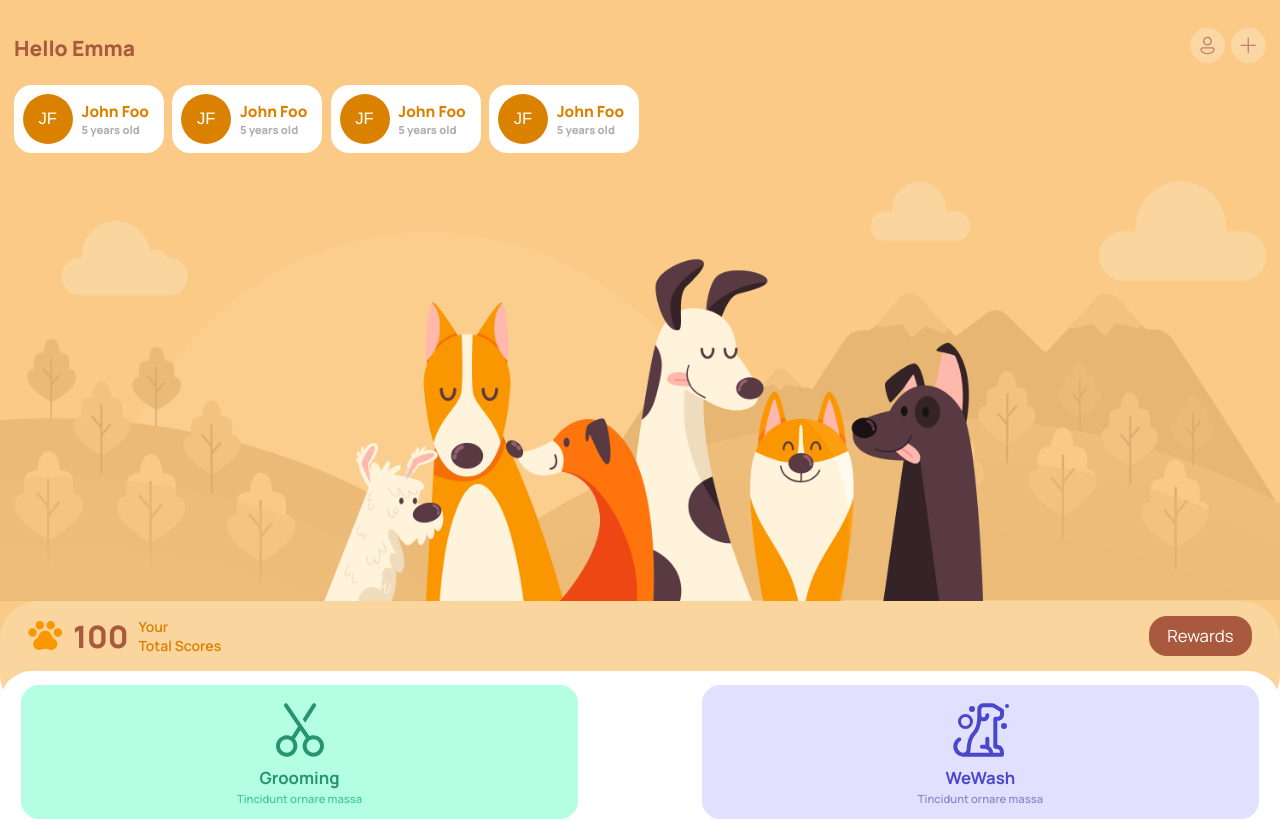
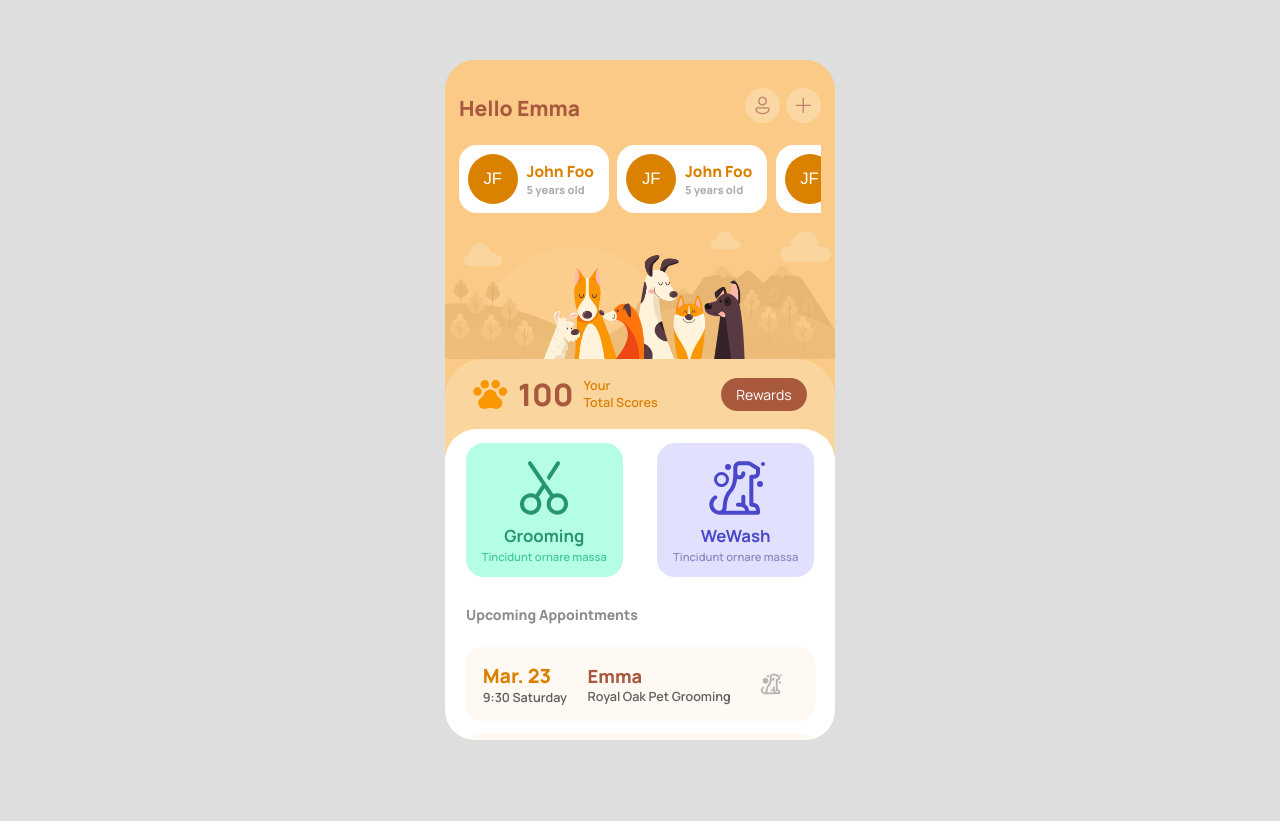
Before and after one commit to ovuruska/react-typescript-web-app-2, a React (Vite) app: page / in a window 1280 px wide. Shown: the top 821 px of the page. After the commit the page ends 800 px from the top, so only its background shows below. Built offline with nearby package versions, Linux system fonts and the light colour scheme.

Commit message:
pc adaptation

```diff
--- a/src/App.css
+++ b/src/App.css
@@ -34,3 +34,14 @@ body {
   align-items: flex-start;
   height: 100%;
 }
+
+@media only screen and (min-device-width: 650px) {
+  body {
+    width: 100vw;
+    height: 100vh;
+    display: flex;
+    align-items: center;
+    justify-content: center;
+    background-color: #dedede;
+  }
+}
--- a/src/App.tsx
+++ b/src/App.tsx
@@ -15,7 +15,7 @@ function App() {
   });
 
   useEffect(() => {
-    console.log(pets);
+    (pets);
   }, [loading]); */
 
   return (
--- a/src/components/promotion-card/promotion-card.tsx
+++ b/src/components/promotion-card/promotion-card.tsx
@@ -8,7 +8,6 @@ type PromotionCardProps = {
 };
 
 const PromotionCard: React.FC<PromotionCardProps> = ({ imageSrc, title }) => {
-  console.log(imageSrc);
   return (
     <div className="promotion-card">
       <div className="img-wrapper" style={{ background: "#FFE1D9" }}>
--- a/src/components/rewards-card/rewards-card.css
+++ b/src/components/rewards-card/rewards-card.css
@@ -5,7 +5,7 @@
   padding-bottom: 3em;
   background-color: #fbd59e;
   margin-top: -3em;
-  border-radius: 38px;
+  border-radius: 38px 38px 0 0;
   justify-content: space-between;
 }
 
@@ -31,13 +31,14 @@
   color: #da8100;
   font-weight: 600;
   margin-left: 10px;
+  font-size: 0.9em;
 }
 
 .rewards-btn {
   text-decoration: none;
   border-radius: 18px;
   color: #fff;
-  font-size: 1.2em;
+  font-size: 1em;
   padding: 0.5em 1.1em;
   background-color: #a9593d;
 }
--- a/src/hooks/useFetchPets.tsx
+++ b/src/hooks/useFetchPets.tsx
@@ -68,7 +68,6 @@ const useFetchPets = () => {
 
     let respBody: ApiMeResponse | { detail: String } = await resp2.json();
     if (!instanceOfApiMeResponse(respBody)) {
-      console.log("zaaa");
       window.localStorage.removeItem("token");
       await authAndFetch();
       return;
--- a/src/pages/homepage.css
+++ b/src/pages/homepage.css
@@ -38,3 +38,23 @@
 .promotions-row .item {
   margin-right: 1.3em;
 }
+
+a:hover {
+  cursor: pointer;
+  opacity: 0.8;
+  transition: all 0.2s ease-in-out;
+}
+
+img {
+  pointer-events: none;
+}
+
+@media only screen and (min-device-width: 650px) {
+  .home-page {
+    max-width: 390px;
+    max-height: 85vh;
+    overflow-y: scroll;
+    border-radius: 30px;
+    background-color: #ffffff;
+  }
+}
--- a/src/pages/homepage.tsx
+++ b/src/pages/homepage.tsx
@@ -11,9 +11,7 @@ import imageSrc from "../assets/mockPhoto.png";
 import RewardsCard from "../components/rewards-card/rewards-card";
 
 const HomePage: React.FC = () => {
-  useEffect(() => {
-    console.log(imageSrc);
-  }, []);
+  useEffect(() => {}, []);
 
   return (
     <div className="home-page">
```
